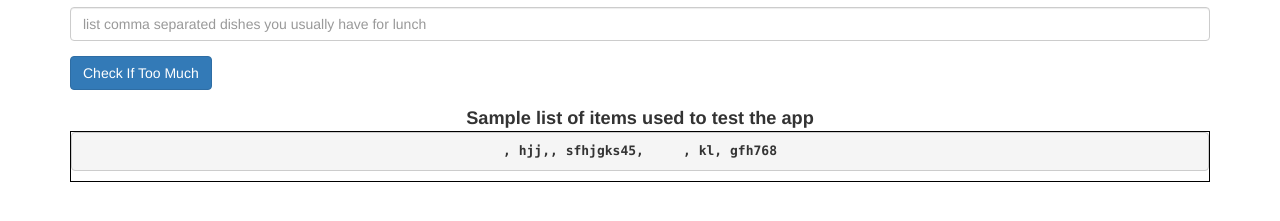
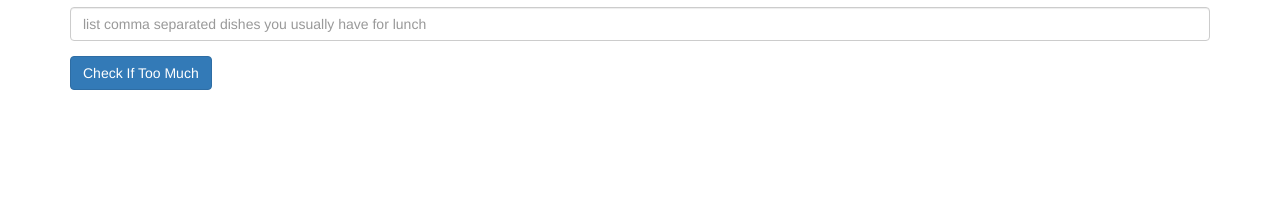
Before and after one commit to tshesko1/coursera-jhu-angularJS-hw, a plain HTML site: page week1/index.html in a window 1280 px wide. Shown: the part 93-314 px from the top of the page. Drawn offline with Linux system fonts and the light colour scheme.

Commit message:
Remove/Hide the Sample Item list used to test the app

```diff
--- a/week1/index.html
+++ b/week1/index.html
@@ -30,11 +30,11 @@
       {{msg.text}}
 
       <!-- Testing Purpose - - >
-      <div>{{items.Count}} / {{items.Array.length}} : {{items.Array}}</div -->
+      <div>{{items.Count}} / {{items.Array.length}} : {{items.Array}}</div - - >
     </div>
     <div class="text-center">
       <div class="message">Sample list of items used to test the app</div>
-      <div class="Sample"><pre>, hjj,, sfhjgks45,     , kl, gfh768</pre></div>
+      <div class="Sample"><pre>, hjj,, sfhjgks45,     , kl, gfh768</pre></div -->
     </div>
   </div>
 </body>
```
